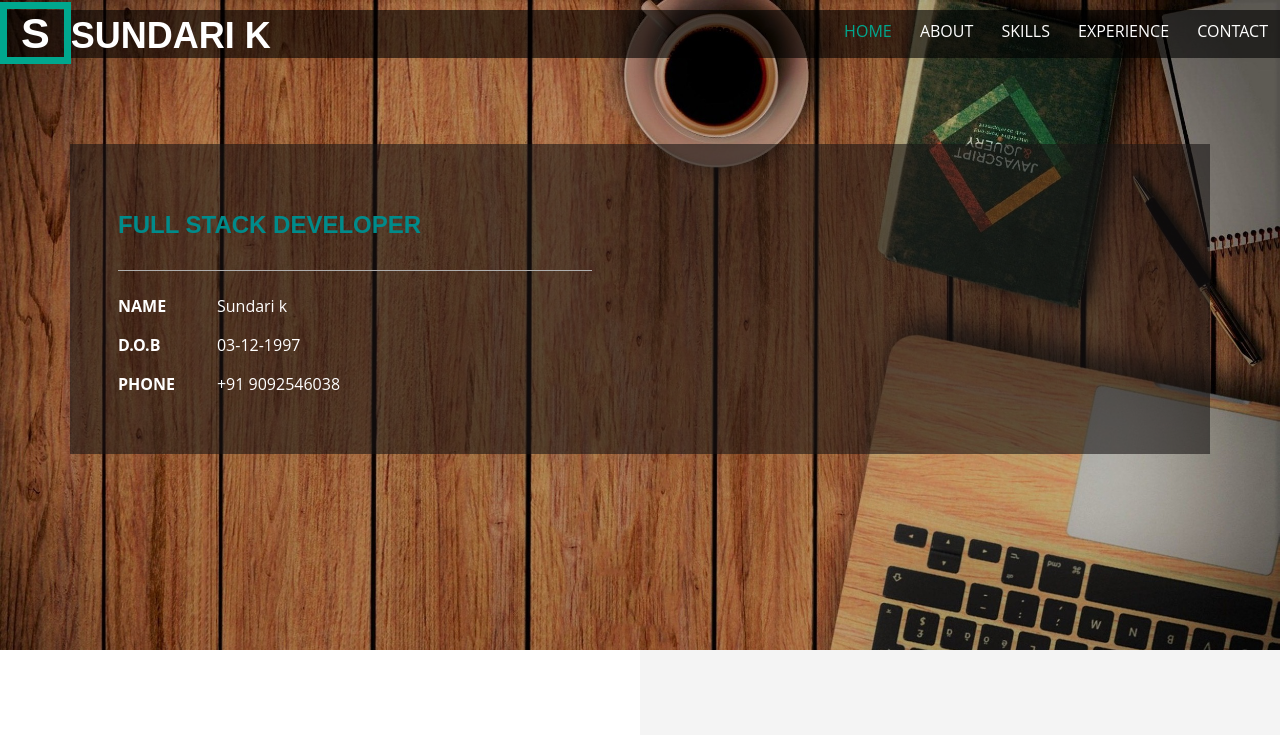
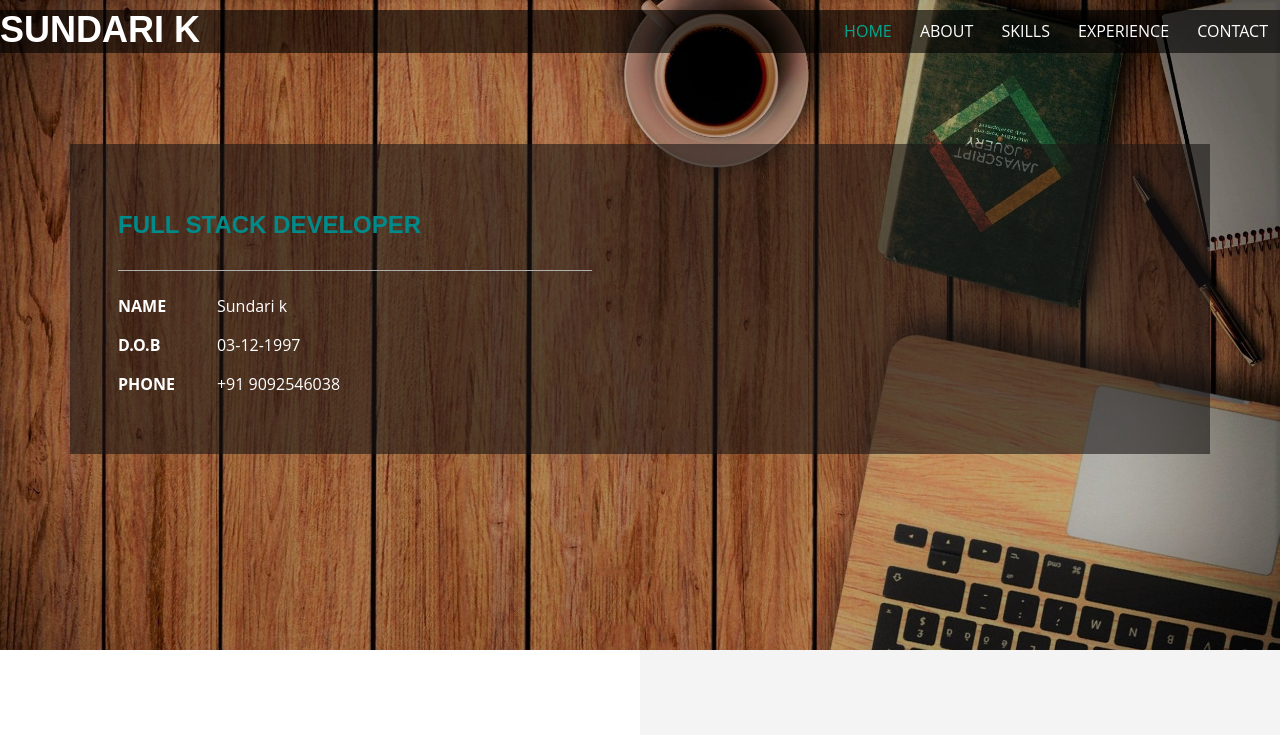
Before and after one commit to Sundarik3/Sundarik3.github.io, a plain HTML site: page index.html in a window 1280 px wide. Shown: the top 735 px of the page. Drawn offline with nearby package versions, Linux system fonts and the light colour scheme; files that its build step writes are made by us from their sources; files whose address does not match are found by name.

Commit message:
Update index.html

```diff
--- a/index.html
+++ b/index.html
@@ -38,7 +38,7 @@
 			<div class="top-nav">
 				<div class="navigation">
 					<div class="logo">
-						<h1><a><span>S</span>SUNDARI K</a></h1>
+						<h1><a></span>SUNDARI K</a></h1>
 					</div>
 					<div class="navigation-right">
 						<span class="menu"><img src="images/menu.png" alt=" as" /></span>
```
